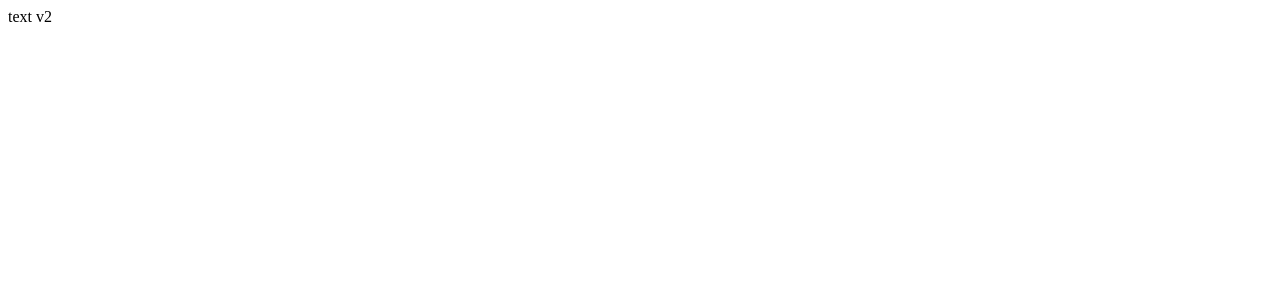
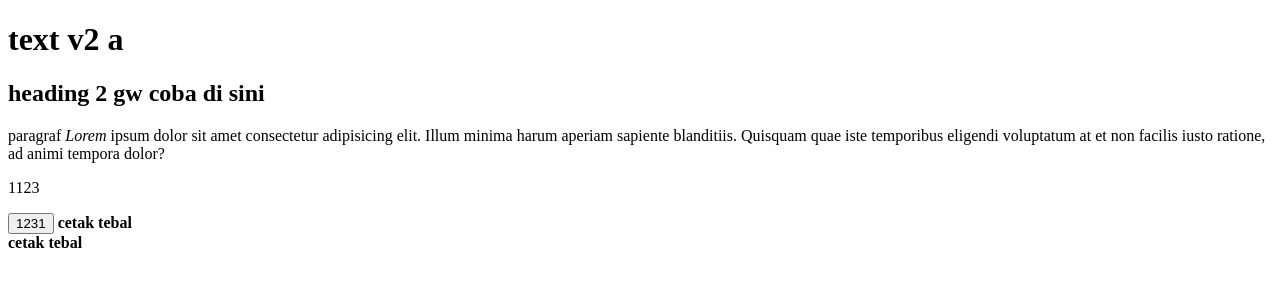
Before and after one commit to Nekonoid/crash-training, a plain HTML site: page index.html in a window 1280 px wide. Drawn offline with Linux system fonts and the light colour scheme.

Commit message:
habis latihan sampe div

```diff
--- a/index.html
+++ b/index.html
@@ -4,9 +4,21 @@
     <meta charset="UTF-8">
     <meta http-equiv="X-UA-Compatible" content="IE=edge">
     <meta name="viewport" content="width=device-width, initial-scale=1.0">
-    <title>Document</title>
+    <title>judul</title>
 </head>
 <body>
-    text v2
-</body>
+     <h1>text v2 a</h1>
+     <h2>heading 2 gw coba di sini</h2>
+     <p>paragraf <i>Lorem</i>  ipsum dolor sit amet consectetur adipisicing elit. Illum minima harum aperiam sapiente blanditiis. Quisquam quae iste temporibus eligendi voluptatum at et non facilis iusto ratione, ad animi tempora dolor?</p>
+     <p></p>
+     <p>1123</p>
+
+     <button>1231</button>
+
+     <b>cetak tebal</b>
+     <div>
+         <b>cetak tebal</b>
+    </div>
+
+    </body>
 </html>
```
